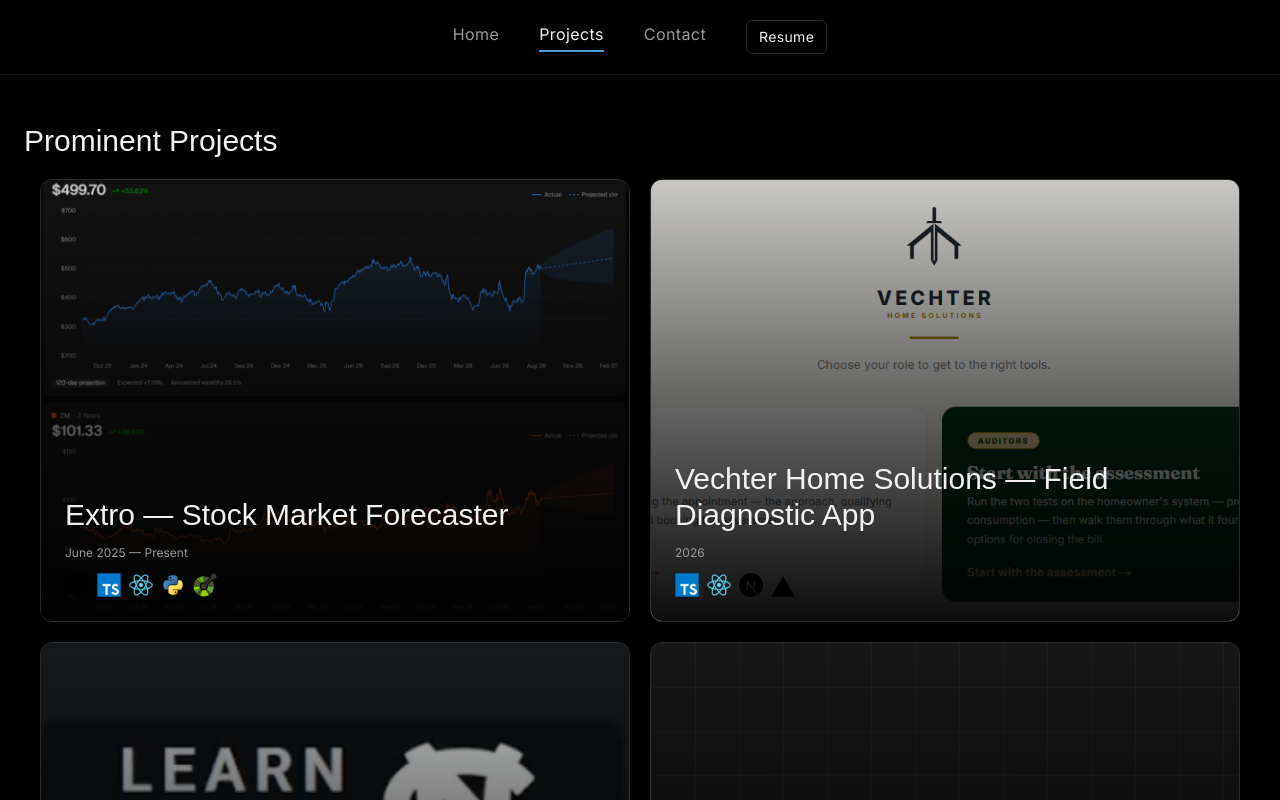
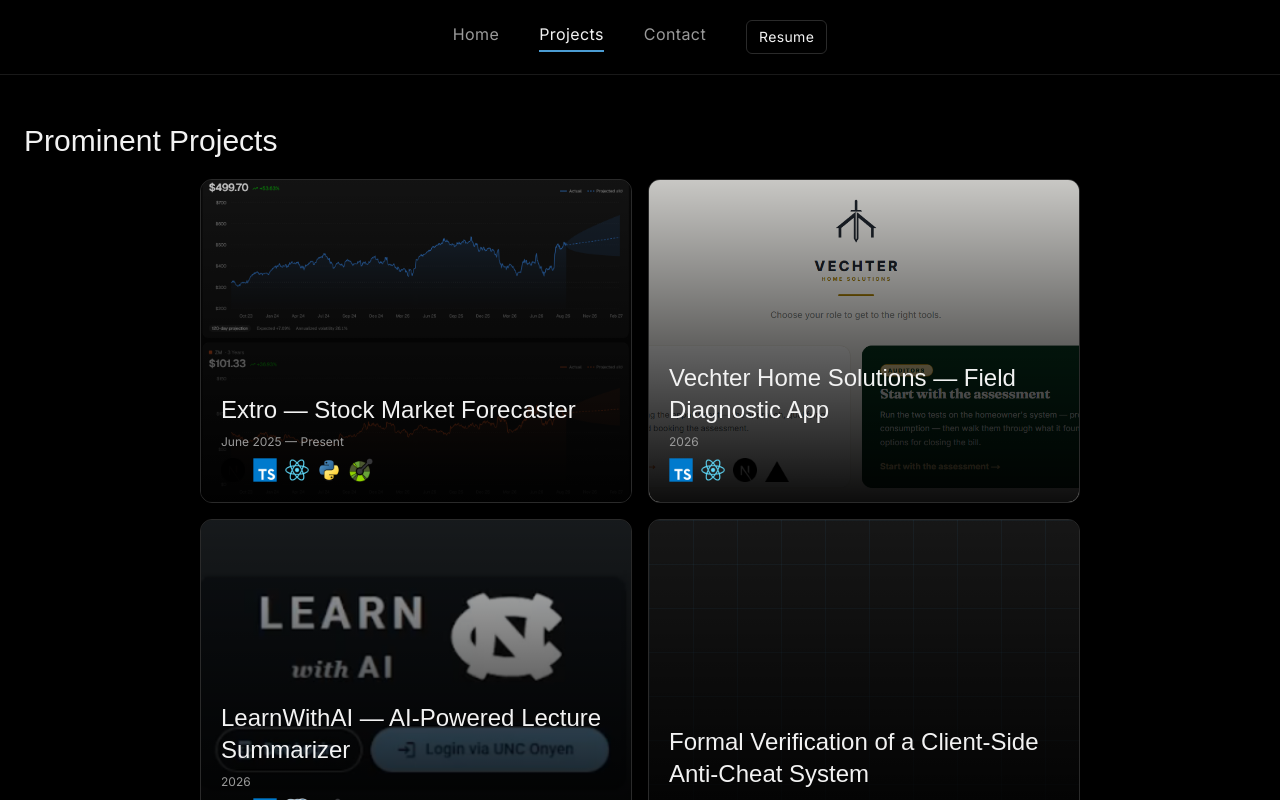
Before and after one commit to arob3303-unc/portfolio, a Next.js app: page /projects in a window 1280 px wide. Shown: the top 800 px of the page. Built offline with nearby package versions, Linux system fonts and the light colour scheme; a web font is replaced by a local one.

Commit message:
ui fixed

```diff
--- a/src/app/Components/ProminentProjects.tsx
+++ b/src/app/Components/ProminentProjects.tsx
@@ -55,8 +55,8 @@
         from={FROM[i % FROM.length]}
         delay={i * 0.08}
         hoverable={false}
-        // 4:3 rather than a true square: at two columns of a 1200px grid a
-        // square tile is ~585px tall, which is a wall of scroll before the
+        // 4:3 rather than a true square: at two columns a square tile is
+        // taller than it is useful, which is a wall of scroll before the
         // All Projects section.
         className={`!p-0 aspect-[4/3] ${isOpen ? "border-carolina/40" : ""}`}
       >
@@ -71,7 +71,7 @@
             {...(isOpen ? { "aria-controls": "prominent-panel" } : {})}
             onClick={() => (isOpen ? close(false) : setOpen(p.slug))}
             // `relative` so the fill image anchors to the button, not the Tile.
-            className={`relative flex h-full w-full flex-col justify-end p-6 text-left ring-inset ring-carolina transition-shadow duration-200 hover:ring-2 focus-visible:outline-none focus-visible:ring-2 ${
+            className={`relative flex h-full w-full flex-col justify-end p-5 text-left ring-inset ring-carolina transition-shadow duration-200 hover:ring-2 focus-visible:outline-none focus-visible:ring-2 ${
               isOpen ? "ring-2" : ""
             }`}
           >
@@ -80,7 +80,7 @@
                 src={p.cover}
                 alt=""
                 fill
-                sizes="(max-width: 640px) 100vw, (max-width: 1264px) 50vw, 585px"
+                sizes="(max-width: 640px) 100vw, (max-width: 944px) 50vw, 425px"
                 className="object-cover"
                 priority={i < 2}
               />
@@ -95,8 +95,8 @@
               className="absolute inset-0 bg-gradient-to-t from-black/95 via-black/60 to-black/20"
             />
 
-            <span className="relative flex flex-col gap-3">
-              <span className="font-display text-2xl leading-tight text-chalk sm:text-3xl">
+            <span className="relative flex flex-col gap-2">
+              <span className="font-display text-xl leading-tight text-chalk sm:text-2xl">
                 {p.title}
               </span>
               {p.year && <span className="text-xs text-ash">{p.year}</span>}
@@ -140,7 +140,7 @@
       onKeyDown={(e) => {
         if (e.key === "Escape" && open) close();
       }}
-      className="mx-auto grid w-full max-w-[1200px] grid-cols-1 gap-5 overflow-hidden sm:grid-cols-2"
+      className="mx-auto grid w-full max-w-[880px] grid-cols-1 gap-4 overflow-hidden sm:grid-cols-2"
     >
       {children}
     </div>
--- a/src/app/contact/page.tsx
+++ b/src/app/contact/page.tsx
@@ -30,8 +30,8 @@
         Contact
       </h1>
       <p className="mb-8 max-w-2xl text-sm text-ash">
-        Looking for new grad software engineering roles. Send me a message and
-        I&apos;ll reply.
+        Looking for Entry-Level software engineering roles. Send me a message
+        and I&apos;ll reply.
       </p>
 
       <div className="grid grid-cols-1 gap-4 overflow-hidden lg:grid-cols-3">
--- a/src/app/data/projects.ts
+++ b/src/app/data/projects.ts
@@ -91,6 +91,7 @@
     year: "June 2025 — Present",
     featured: true,
     cover: "/extro-cover.png",
+    site: "https://financial-dashboard-gilt-delta.vercel.app/black-swan",
     tech: [
       TECH.next,
       TECH.ts,
--- a/src/app/page.tsx
+++ b/src/app/page.tsx
@@ -203,7 +203,7 @@
           {[
             {
               when: "Now",
-              what: "Developer / Sales rep at Vechter Home Solutions. Also, building my finance app :)",
+              what: "Developer / Sales rep at Vechter Home Solutions. Also, building side projects!",
             },
             {
               when: "2023 — 2026",
```
Also changed, not shown: 1 other file (tests, documents, lock files or other folders).
